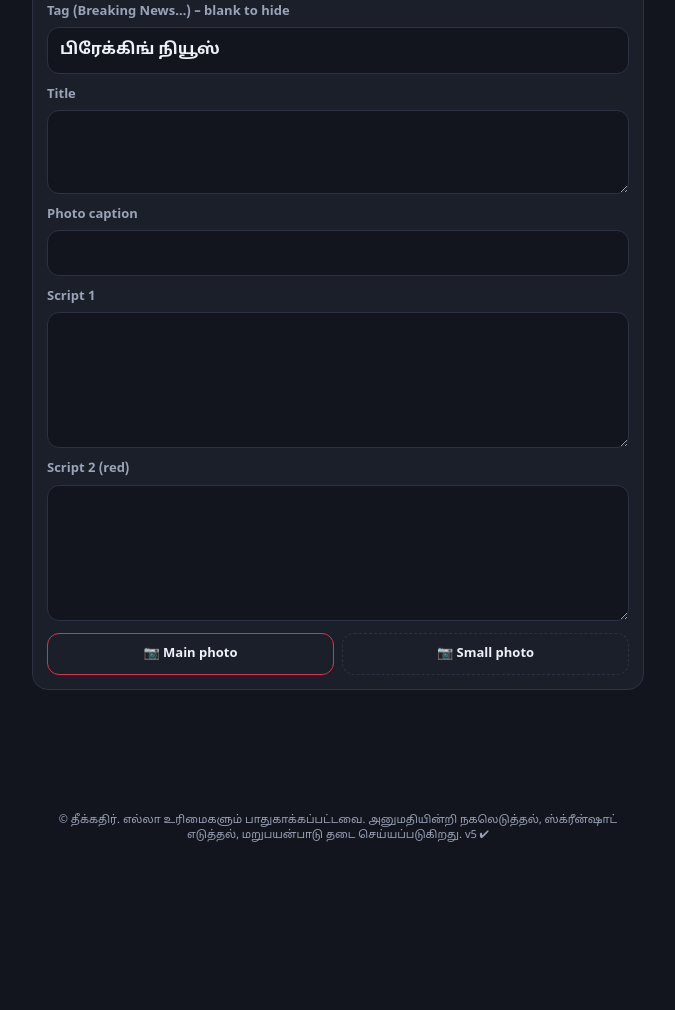
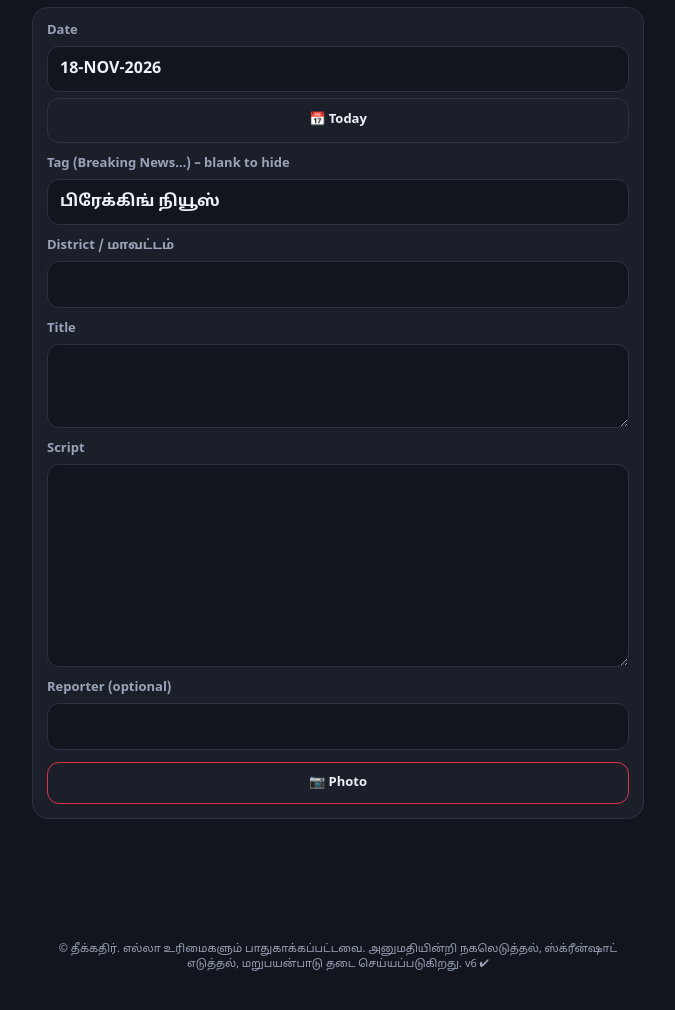
Before and after one commit to Nandha619/Theekkathir, a plain HTML site: page index.html in a window 1280 px wide. Shown: the part 910-1920 px from the top of the page, without its empty margins (302-977 px from the left). Before the commit the page ends 1794 px from the top, so only its background shows below. Drawn offline with Linux system fonts and the light colour scheme.

Commit message:
Add files via upload

```diff
--- a/app.js
+++ b/app.js
@@ -2,7 +2,7 @@
 (function () {
   'use strict';
   var $ = function (s) { return document.querySelector(s); };
-  $('#ver').textContent = 'v5';
+  $('#ver').textContent = 'v6';
   var FONT = '"Noto Sans Tamil","Latha","Nirmala UI","Tamil Sangam MN","Noto Sans",system-ui,sans-serif';
 
   /* ───────────── config / brand ───────────── */
@@ -15,13 +15,14 @@
 
   /* ───────────── state ───────────── */
   var TPL = [
+    { id: 5, name: 'Daily', W: 1080, H: 1350, f: [['date', 'Date', 1], ['badge', 'Tag (Breaking News…) – blank to hide', 1], ['district', 'District / மாவட்டம்', 1], ['headline', 'Title', 2], ['body', 'Script', 10], ['by', 'Reporter (optional)', 1]], ph: ['Photo'] },
     { id: 1, name: 'Red', W: 1080, H: 1080, f: [['date', 'Date', 1], ['badge', 'Tag (Breaking News…) – blank to hide', 1], ['headline', 'Title', 2], ['cap', 'Photo caption', 1], ['p1', 'Script 1', 5], ['p2', 'Script 2 (red)', 5]], ph: ['Main photo', 'Small photo'] },
     { id: 2, name: 'Maroon', W: 1080, H: 1350, f: [['date', 'Date', 1], ['badge', 'Tag (Breaking News…) – blank to hide', 1], ['headline', 'Title', 2], ['sub', 'Sub title (bar)', 2], ['body', 'Script', 12]], ph: ['Top photo', 'Middle photo', 'Bottom photo'] },
     { id: 3, name: 'Blue', W: 1080, H: 1080, f: [['date', 'Date', 1], ['badge', 'Tag (Breaking News…) – blank to hide', 1], ['headline', 'Title', 2], ['body', 'Script', 8]], ph: ['Photo'] },
     { id: 4, name: 'Green', W: 1080, H: 1080, f: [['date', 'Date', 1], ['badge', 'Tag (Breaking News…) – blank to hide', 1], ['headline', 'Title', 2], ['p1', 'Script 1', 5], ['p2', 'Script 2 (green)', 5]], ph: ['Photo'] }
   ];
   function today() { var d = new Date(), m = ['JAN', 'FEB', 'MAR', 'APR', 'MAY', 'JUN', 'JUL', 'AUG', 'SEP', 'OCT', 'NOV', 'DEC']; return ('0' + d.getDate()).slice(-2) + '-' + m[d.getMonth()] + '-' + d.getFullYear(); }
-  function blank() { return { date: today(), headline: '', cap: '', sub: '', body: '', p1: '', p2: '', badge: 'பிரேக்கிங் நியூஸ்' }; }
+  function blank() { return { date: today(), headline: '', cap: '', sub: '', body: '', p1: '', p2: '', badge: 'பிரேக்கிங் நியூஸ்', district: '', by: '' }; }
   var admin = false, editing = null, PW = '', cur = 0, T = {}, PH = {}, active = 0;   /* T[tplId] = texts, PH[tplId] = [{img,x,y,z}] */
   function txt() { return T[TPL[cur].id] || (T[TPL[cur].id] = blank()); }
   function phs() { var id = TPL[cur].id; return PH[id] || (PH[id] = TPL[cur].ph.map(function () { return { img: null, x: 0, y: 0, z: 1 }; })); }
@@ -126,6 +127,32 @@
   function datebox(x, y, w, h, fill, fg, sz, text) { if (fill) { g.fillStyle = fill; g.fillRect(x, y, w, h); } g.fillStyle = fg; setF('800', sz); g.textAlign = 'center'; g.textBaseline = 'middle'; g.fillText(text || '', x + w / 2, y + h / 2 + 1); }
 
   /* ───────────── templates ───────────── */
+  function pin(cx, cy, r, c, hole) {
+    g.fillStyle = c; g.beginPath(); g.arc(cx, cy - r * .3, r, Math.PI * .82, Math.PI * 2.18); g.lineTo(cx, cy + r * 1.3); g.closePath(); g.fill();
+    g.fillStyle = hole; g.beginPath(); g.arc(cx, cy - r * .3, r * .38, 0, 7); g.fill();
+  }
+  /* Daily — logo-centred template for every district */
+  function t5(t) {
+    var W = 1080, H = 1350, RED = '#c8102e', DK = '#8e0f1d';
+    g.fillStyle = '#fbf3ee'; g.fillRect(0, 0, W, H);
+    var hg = g.createLinearGradient(0, 0, 0, 250); hg.addColorStop(0, '#d9182f'); hg.addColorStop(1, DK);
+    g.fillStyle = hg; g.fillRect(0, 0, W, 250);
+    var lh = 132, lw = logoImg ? lh * logoImg.width / logoImg.height : 368, px = (W - lw) / 2;
+    g.fillStyle = '#fff'; rr(px - 34, 34, lw + 68, lh + 44, 28); g.fill();
+    brand(px + lw, 56, lh);
+    datebox(60, 272, 240, 48, DK, '#fff', 26, t.date);
+    var d = String(t.district || '').trim();
+    if (d) { g.fillStyle = RED; rr(316, 272, 704, 48, 10); g.fill(); pin(346, 297, 12, '#fff', RED); block(d, { x: 374, y: 272, w: 630, h: 48 }, { wt: '800', max: 30, min: 16, lh: 1.1, valign: 'm', align: 'l', color: '#fff' }); }
+    g.fillStyle = RED; g.fillRect(60, 344, 10, 106);
+    block(t.headline, { x: 90, y: 338, w: 930, h: 120 }, { wt: '900', max: 54, min: 26, lh: 1.15, valign: 'm', align: 'l', color: '#7a0c18' });
+    g.fillStyle = RED; rr(54, 476, 972, 408, 26); g.fill(); photo(0, 62, 484, 956, 392, 20);
+    tag(84, 506, 52, 640, t.badge);
+    g.fillStyle = '#fff'; rr(54, 904, 972, 372, 26); g.fill(); g.lineWidth = 3; g.strokeStyle = RED; g.stroke();
+    block(t.body, { x: 86, y: 926, w: 908, h: 330 }, { wt: '600', max: 36, min: 16, lh: 1.34, valign: 't', align: 'l', color: '#241a22', justify: false });
+    g.fillStyle = DK; g.fillRect(0, 1296, W, 54);
+    var by = String(t.by || '').trim();
+    if (by) { g.fillStyle = '#fff'; setF('800', 26); g.textAlign = 'center'; g.textBaseline = 'middle'; g.fillText('செய்தியாளர்: ' + by, W / 2, 1324); } else footer(1296, 54, '#fff', DK, '#fff', DK, 22);
+  }
   function t1(t) {
     var W = 1080, H = 1080, RED = '#b01a27', DK = '#8e111c';
     g.fillStyle = '#f6eee9'; g.fillRect(0, 0, W, H);
@@ -191,7 +218,7 @@
     pair(t.p1, t.p2, { x: 60, y: 646, w: 962, h: 370 }, { wt1: '700', wt2: '700', max: 38, min: 18, r2: 1, gap: .7, lh: 1.26, align: 'c', c1: '#262626', c2: '#2a6e5a' });
     footer(1036, 44, '#17454f', '', '#17454f', '#e8f1ea', 23);
   }
-  var DRAW = [t1, t2, t3, t4];
+  var DRAW = [t5, t1, t2, t3, t4];
 
   function mark() {
     var W = cv.width, H = cv.height, R = Math.hypot(W, H) / 2, label = '© தீக்கதிர் • பதிப்புரிமை';
@@ -218,6 +245,7 @@
       var l = document.createElement('label'); l.textContent = x[1]; var i = document.createElement(x[2] > 1 ? 'textarea' : 'input'); if (x[2] > 1) i.rows = Math.min(x[2], 8); i.value = t[x[0]] || '';
       i.oninput = function () { t[x[0]] = i.value; saveTxt(); draw(); }; l.appendChild(i);
       if (x[0] === 'badge') i.setAttribute('list', 'badges');
+      if (x[0] === 'district') i.setAttribute('list', 'districts');
       if (x[0] === 'date') { var tb = document.createElement('button'); tb.type = 'button'; tb.className = 'alt'; tb.textContent = '📅 Today'; tb.onclick = function () { t.date = today(); i.value = t.date; saveTxt(); draw(); }; l.appendChild(tb); }
       f.appendChild(l);
     });
@@ -326,5 +354,5 @@
 
   loadTxt(); buildTabs(); buildForm(); draw();
   if (document.fonts && document.fonts.load) { Promise.all(['500', '700', '800', '900'].map(function (w) { return document.fonts.load(w + ' 30px "Noto Sans Tamil"', 'தமிழ் Abc'); })).then(draw, function () {}); document.fonts.ready.then(draw); }
-  $('#ver').textContent = 'v5 ✔';
+  $('#ver').textContent = 'v6 ✔';
 })();
--- a/index.html
+++ b/index.html
@@ -10,7 +10,7 @@
 <link rel="preconnect" href="https://fonts.googleapis.com">
 <link rel="preconnect" href="https://fonts.gstatic.com" crossorigin>
 <link href="https://fonts.googleapis.com/css2?family=Noto+Sans+Tamil:wght@500;700;800;900&display=swap" rel="stylesheet">
-<link rel="stylesheet" href="style.css?v=5">
+<link rel="stylesheet" href="style.css?v=6">
 </head>
 <body>
 <main id="app">
@@ -64,7 +64,8 @@
 
 <datalist id="badges"><option value="பிரேக்கிங் நியூஸ்"><option value="BREAKING NEWS"><option value="சிறப்புச் செய்தி"><option value="இன்றைய செய்தி"><option value="முக்கியச் செய்தி"><option value="LATEST"></datalist>
 
-<script src="config.js?v=5"></script>
-<script src="app.js?v=5"></script>
+<datalist id="districts"><option value="அரியலூர்"><option value="செங்கல்பட்டு"><option value="சென்னை"><option value="கோயம்புத்தூர்"><option value="கடலூர்"><option value="தர்மபுரி"><option value="திண்டுக்கல்"><option value="ஈரோடு"><option value="கள்ளக்குறிச்சி"><option value="காஞ்சிபுரம்"><option value="கன்னியாகுமரி"><option value="கரூர்"><option value="கிருஷ்ணகிரி"><option value="மதுரை"><option value="மயிலாடுதுறை"><option value="நாகப்பட்டினம்"><option value="நாமக்கல்"><option value="நீலகிரி"><option value="பெரம்பலூர்"><option value="புதுக்கோட்டை"><option value="இராமநாதபுரம்"><option value="ராணிப்பேட்டை"><option value="சேலம்"><option value="சிவகங்கை"><option value="தென்காசி"><option value="தஞ்சாவூர்"><option value="தேனி"><option value="திருப்பத்தூர்"><option value="திருவள்ளூர்"><option value="திருவாரூர்"><option value="தூத்துக்குடி"><option value="திருச்சிராப்பள்ளி"><option value="திருநெல்வேலி"><option value="திருப்பூர்"><option value="திருவண்ணாமலை"><option value="வேலூர்"><option value="விழுப்புரம்"><option value="விருதுநகர்"></datalist>
+<script src="config.js?v=6"></script>
+<script src="app.js?v=6"></script>
 </body>
 </html>
--- a/style.css
+++ b/style.css
@@ -50,3 +50,5 @@ main{max-width:640px;margin:0 auto;padding:0 14px 40px}
 .stage,#cv{-webkit-user-select:none;user-select:none;-webkit-touch-callout:none}
 body{-webkit-touch-callout:none}
 @media print{body{display:none!important}}
+
+.tabs{grid-template-columns:repeat(5,1fr);gap:6px}.tabs button{font-size:12px;padding:10px 2px}
```
